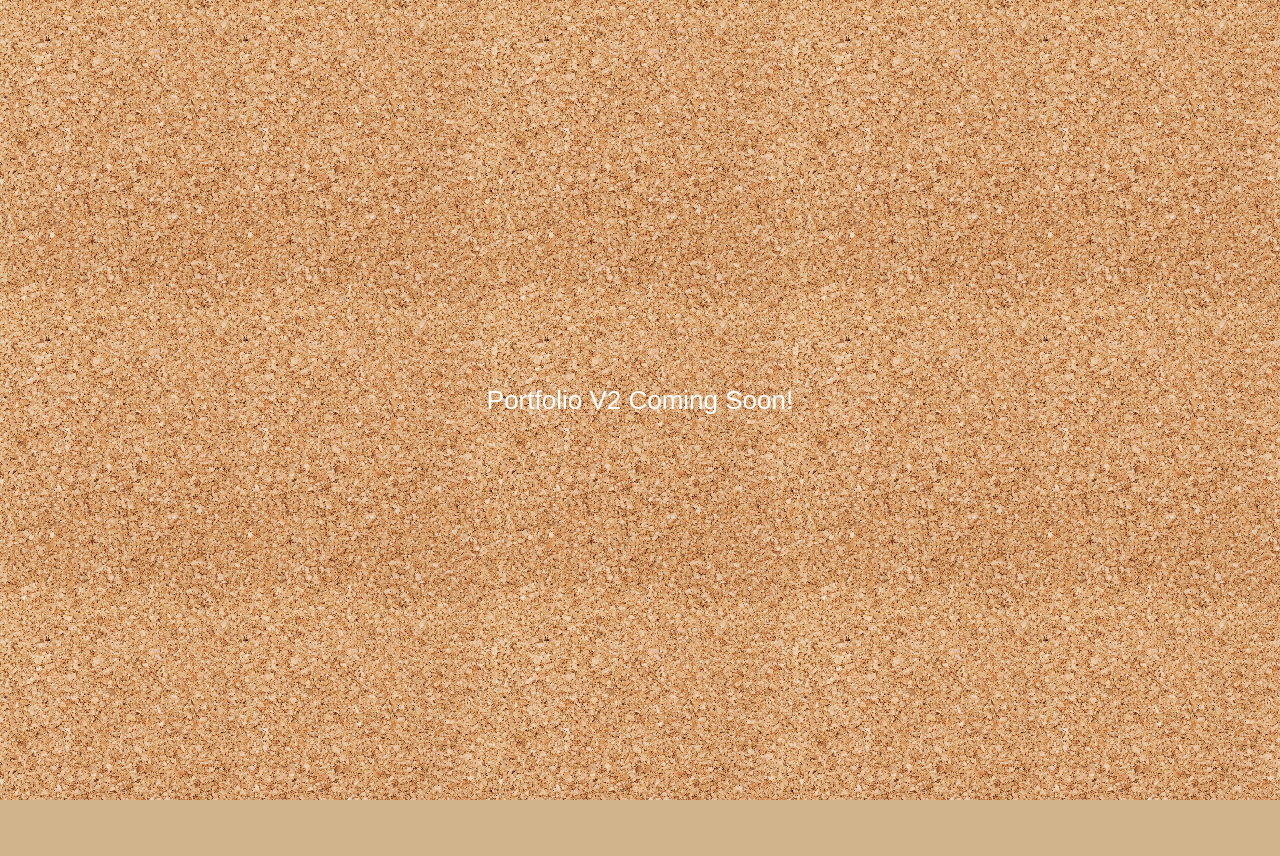
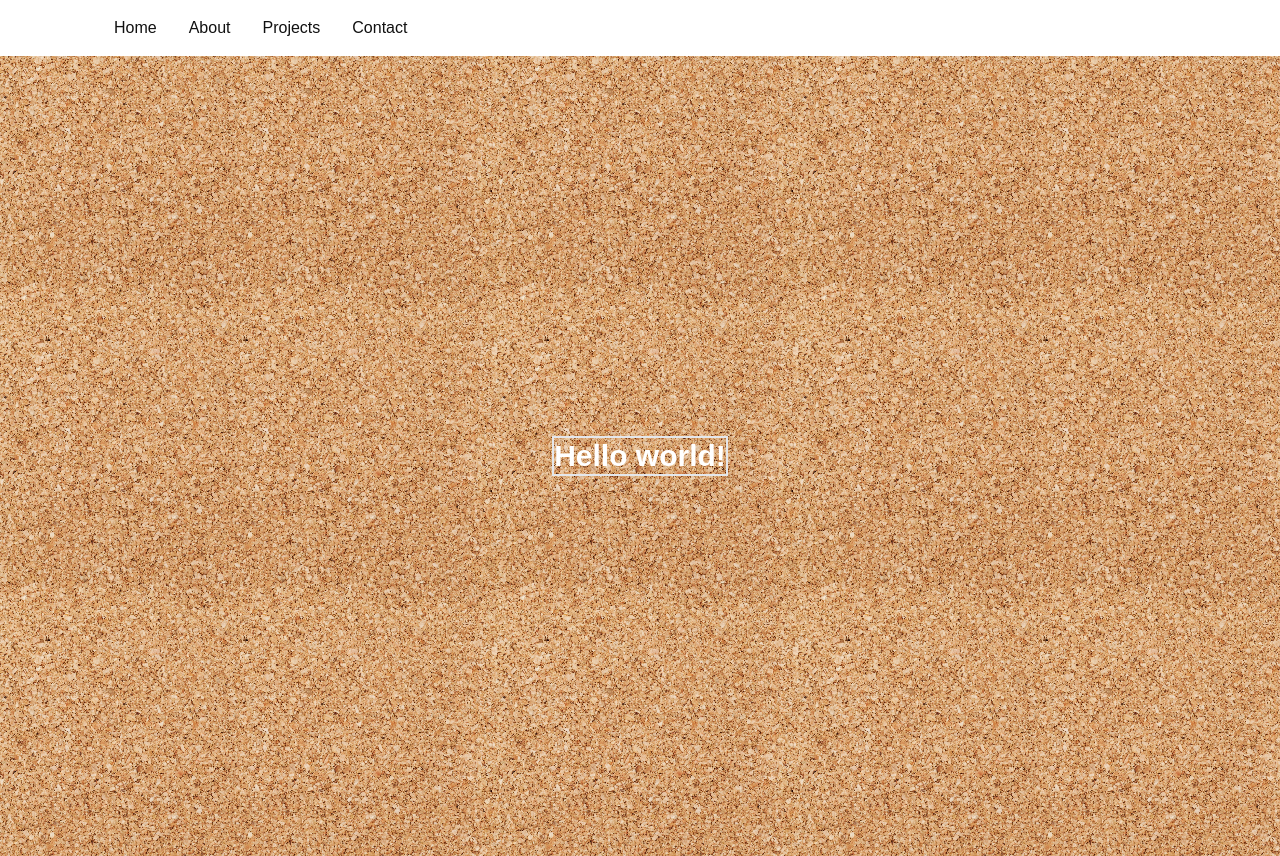
Before and after one commit to Ereneri/PortifolioV2, a React (Create React App) app in the folder portifoliov2/: page / in a window 1280 px wide. Before the commit the page ends 800 px from the top, so only its background shows below. Built offline with nearby package versions, Linux system fonts and the light colour scheme; a web font is replaced by a local one.

Commit message:
added basic navbar:

```diff
--- a/portifoliov2/package.json
+++ b/portifoliov2/package.json
@@ -35,5 +35,8 @@
       "last 1 firefox version",
       "last 1 safari version"
     ]
+  },
+  "devDependencies": {
+    "tailwindcss": "^3.4.19"
   }
 }
--- a/portifoliov2/src/App.js
+++ b/portifoliov2/src/App.js
@@ -1,13 +1,13 @@
-import logo from './logo.svg';
-import './App.css';
+import logo from "./logo.svg";
+import "./App.css";
+import NavBar from "./components/NavBar";
 
 function App() {
   return (
     <div className="App">
+      <NavBar />
       <header className="App-header">
-        <p>
-          Portfolio V2 Coming Soon!
-        </p>
+        <h1 className="text-3xl font-bold border-2">Hello world!</h1>
       </header>
     </div>
   );
--- /dev/null
+++ b/portifoliov2/src/components/NavBar.js
@@ -0,0 +1,67 @@
+import React, { useState } from "react";
+
+export default function NavBar() {
+  const [open, setOpen] = useState(false);
+
+  const ulClass = open
+    ? "flex flex-col absolute top-14 right-4 bg-white p-2 rounded-md shadow-[0_6px_20px_rgba(0,0,0,0.08)] gap-4 md:flex md:flex-row md:static md:bg-transparent md:shadow-none md:p-0"
+    : "hidden md:flex md:flex-row list-none gap-4 m-0 p-0";
+
+  return (
+    <header className="w-full bg-white sticky top-0 z-50">
+      <nav
+        className="max-w-[1100px] mx-auto flex items-center justify-between p-4 gap-2"
+        role="navigation"
+        aria-label="Main navigation"
+      >
+        <button
+          className="md:hidden bg-transparent border-none text-[1.3rem] cursor-pointer"
+          aria-expanded={open}
+          aria-label="Toggle navigation"
+          onClick={() => setOpen((s) => !s)}
+        >
+          ☰
+        </button>
+
+        <ul className={ulClass}>
+          <li>
+            <a
+              href="#home"
+              onClick={() => setOpen(false)}
+              className="no-underline text-[#111] px-2 py-1 rounded-sm transition-colors duration-150 hover:bg-black/5"
+            >
+              Home
+            </a>
+          </li>
+          <li>
+            <a
+              href="#about"
+              onClick={() => setOpen(false)}
+              className="no-underline text-[#111] px-2 py-1 rounded-sm transition-colors duration-150 hover:bg-black/5"
+            >
+              About
+            </a>
+          </li>
+          <li>
+            <a
+              href="#projects"
+              onClick={() => setOpen(false)}
+              className="no-underline text-[#111] px-2 py-1 rounded-sm transition-colors duration-150 hover:bg-black/5"
+            >
+              Projects
+            </a>
+          </li>
+          <li>
+            <a
+              href="#contact"
+              onClick={() => setOpen(false)}
+              className="no-underline text-[#111] px-2 py-1 rounded-sm transition-colors duration-150 hover:bg-black/5"
+            >
+              Contact
+            </a>
+          </li>
+        </ul>
+      </nav>
+    </header>
+  );
+}
--- a/portifoliov2/src/index.css
+++ b/portifoliov2/src/index.css
@@ -1,3 +1,7 @@
+@tailwind base;
+@tailwind components;
+@tailwind utilities;
+
 body {
   margin: 0;
   font-family: "Cherry Bomb One", sans-serif;
@@ -8,7 +12,7 @@ body {
   background-repeat: repeat;
   background-position: center top;
   /* Keep background fixed so content scrolls over the corkboard */
-  background-attachment: fixed;
+  background-attachment: scroll;
   /* Fallback color if image isn't found */
   background-color: #d2b48c;
 }
--- /dev/null
+++ b/portifoliov2/tailwind.config.js
@@ -0,0 +1,10 @@
+/** @type {import('tailwindcss').Config} */
+module.exports = {
+  content: [
+    "./src/**/*.{js,jsx,ts,tsx}",
+  ],
+  theme: {
+    extend: {},
+  },
+  plugins: [],
+}
```
Also changed, not shown: 1 other file (tests, documents, lock files or other folders).
